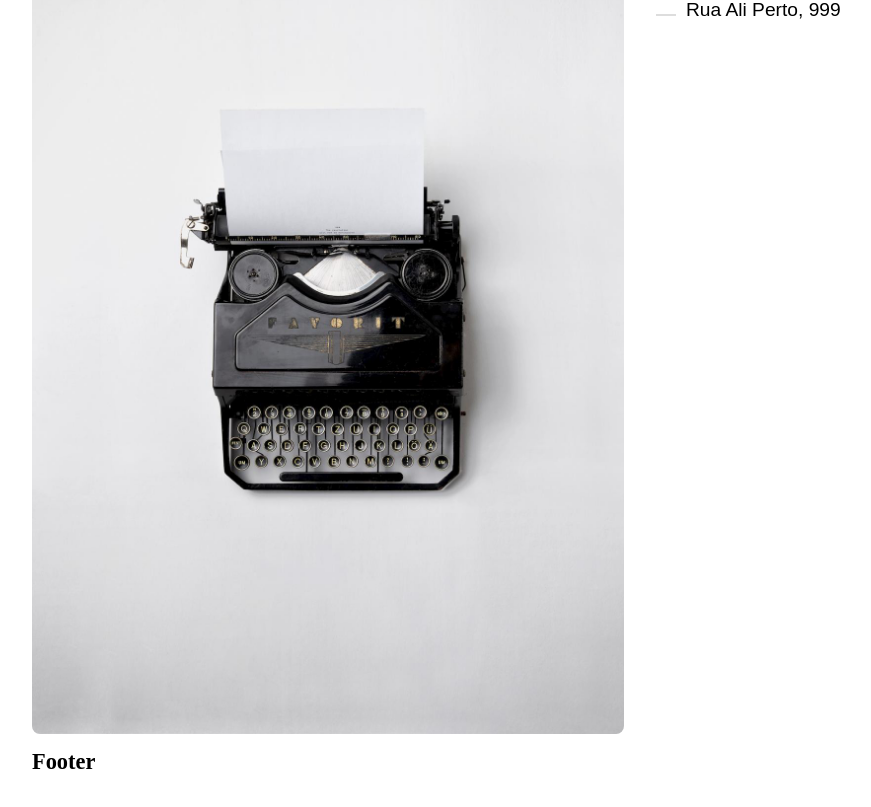
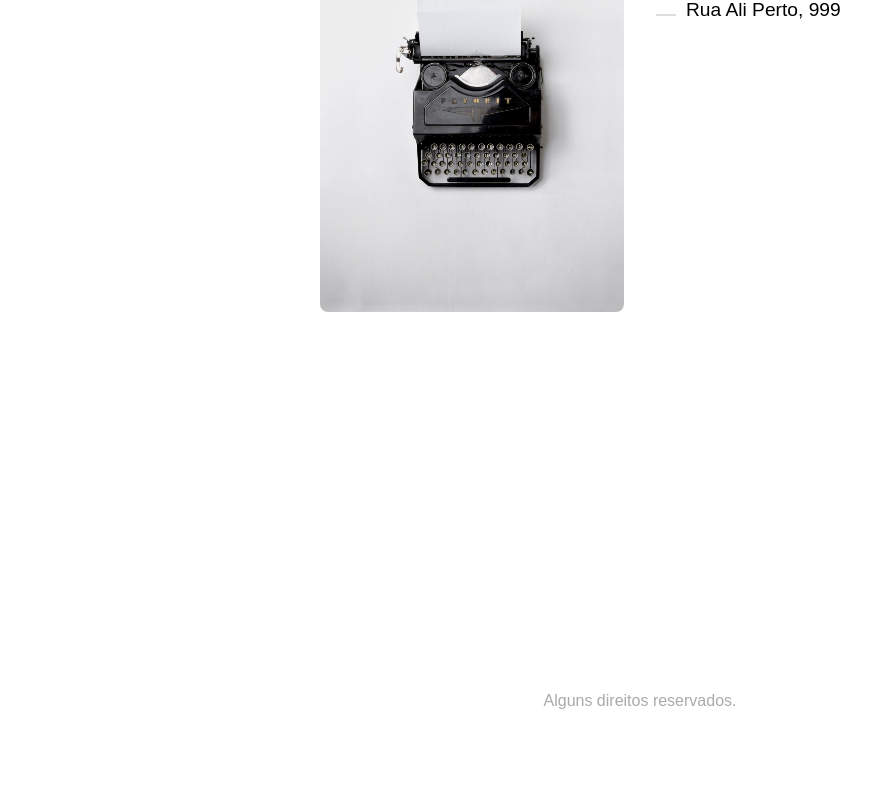
Before and after one commit to Paulo-VictorVieira/lista-itens, a React (Create React App) app: page /contato in a window 1280 px wide. Shown: the part 236-1043 px from the top of the page, without its empty margins (0-871 px from the left). Built offline with nearby package versions, Linux system fonts and the light colour scheme.

Commit message:
App done

```diff
--- a/src/App.css
+++ b/src/App.css
@@ -16,6 +16,20 @@ h1 {
   font-size: 1.4rem;
 }
 
+.App {
+  max-width: 40rem;
+  margin: 0 auto;
+  /* Técnica para evitar o salto na mudança de página com scroll */
+  display: flex;
+  flex-direction: column;
+  min-height: calc(100vh + 10rem);
+}
+
+/* Segura a parte do meio do site */
+.content {
+  flex: 1;
+}
+
 /* Animação de Entrada da esqueda para direita */
 
 .animeLeft {
@@ -30,3 +44,20 @@ h1 {
     opacity: initial;
   }
 }
+
+/* Animação do "C" do loading */
+
+.loading {
+  width: 20px;
+  height: 20px;
+  border-radius: 50%;
+  border: 10px solid #ccc;
+  border-right-color: transparent;
+  animation: loading 1s infinite;
+}
+
+@keyframes loading {
+  to {
+    transform: rotate(360deg);
+  }
+}
--- a/src/Components/Footer.js
+++ b/src/Components/Footer.js
@@ -4,7 +4,7 @@ import styles from './Footer.module.css';
 const Footer = () => {
   return (
     <footer className={styles.footer}>
-      <h1>Footer</h1>
+      <p>Alguns direitos reservados.</p>
     </footer>
   );
 };
--- a/src/Components/Footer.module.css
+++ b/src/Components/Footer.module.css
@@ -0,0 +1,9 @@
+.footer {
+  text-align: center;
+  font-family: Arial, Helvetica, sans-serif;
+  color: #aaa;
+  height: 10rem;
+  padding-top: 5rem;
+  /* Para não somar o height com o padding */
+  box-sizing: border-box;
+}
--- a/src/Components/Produto.js
+++ b/src/Components/Produto.js
@@ -36,9 +36,9 @@ const Produto = () => {
     }
     fetchProduto(`https://ranekapi.origamid.dev/json/api/produto/${id}`);
   }, [id]);
-  console.log(produto);
+
   // Se o loading for verdadeiro, retorna uma pequena animação.
-  if (loading) return <div>Carregando...</div>;
+  if (loading) return <div className="loading"></div>;
   // Se existir erro, retorna a mensagem de erro.
   if (error) return <p>{error}</p>;
   // Verifica a existência dos produtos no fetch.
@@ -49,9 +49,12 @@ const Produto = () => {
         title={`Lista-Itens | ${produto.nome}`}
         description={`Lista-Itens | Esse é um produto: ${produto.nome}`}
       />
-      {produto.fotos.map((foto) => (
-        <img key={foto.src} src={foto.src} alt={foto.titulo} />
-      ))}
+      <div>
+        {' '}
+        {produto.fotos.map((foto) => (
+          <img key={foto.src} src={foto.src} alt={foto.titulo} />
+        ))}
+      </div>
       <div>
         <h1>{produto.nome}</h1>
         <span className={styles.preco}>R$: {produto.preco}</span>
--- a/src/Components/Produto.module.css
+++ b/src/Components/Produto.module.css
@@ -0,0 +1,23 @@
+.produto {
+  display: grid;
+  grid-template-columns: 1fr 1fr;
+  gap: 2rem;
+}
+
+.produto img {
+  margin-bottom: 2rem;
+}
+
+.preco {
+  padding: 0.5rem;
+  background: #91fb5d;
+  color: #017e01;
+  font-family: Arial, Helvetica, sans-serif;
+  border-radius: 4px;
+}
+
+.descricao {
+  font-family: Arial, Helvetica, sans-serif;
+  font-size: 1.2rem;
+  line-height: 1.2;
+}
```
Also changed, not shown: 1 other file (tests, documents, lock files or other folders).
